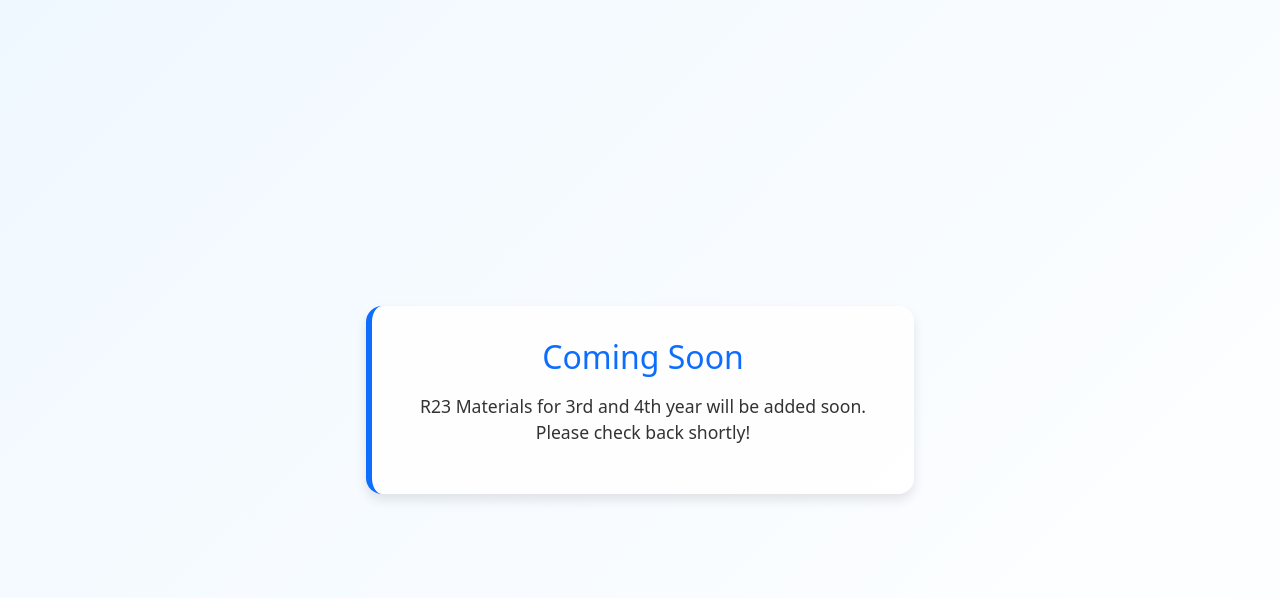
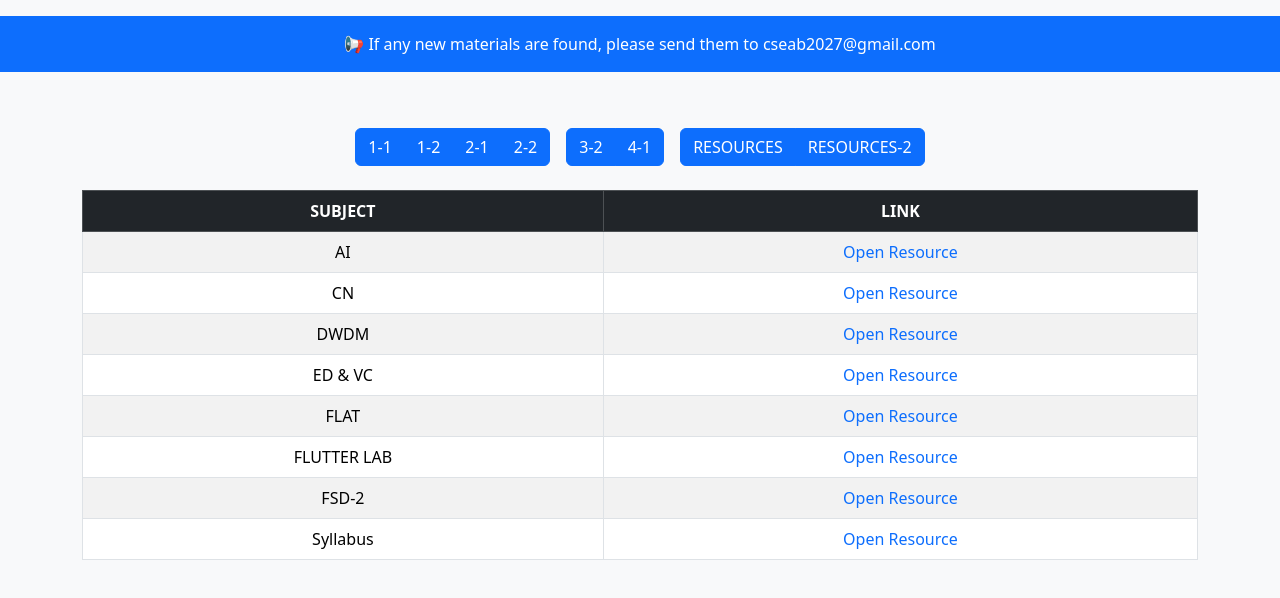
Before and after one commit to cse2027/cse, a plain HTML site: page 3-1(cse).html in a window 1280 px wide. Drawn offline with nearby package versions, Linux system fonts and the light colour scheme.

Commit message:
Update 3-1(cse).html

```diff
--- a/3-1(cse).html
+++ b/3-1(cse).html
@@ -2,62 +2,134 @@
 <html lang="en">
 <head>
   <meta charset="UTF-8" />
-  <meta name="viewport" content="width=device-width, initial-scale=1.0"/>
-  <title>Coming Soon - R23 Materials</title>
-
-  <link href="https://cdn.jsdelivr.net/npm/bootstrap@5.3.0/dist/css/bootstrap.min.css" rel="stylesheet">
-  <script src="https://cdn.jsdelivr.net/npm/bootstrap@5.3.0/dist/js/bootstrap.bundle.min.js"></script>
-
+  <meta name="viewport" content="width=device-width, initial-scale=1.0" />
+  <title>3-1</title>
+  <link href="https://cdn.jsdelivr.net/npm/bootstrap@5.3.3/dist/css/bootstrap.min.css" rel="stylesheet" />
   <style>
     body {
-      background: linear-gradient(135deg, #f0f8ff, #ffffff);
-      min-height: 100vh;
+      background-color: #f8f9fa;
+    }
+    header {
+      background-color: #0d6efd;
+      color: #fff;
+      text-align: center;
+      padding: 1rem;
+      font-weight: 500;
+    }
+    .btn-toolbar {
       display: flex;
-      flex-direction: column;
       justify-content: center;
-      align-items: center;
+      margin-top: 1rem;
+      flex-wrap: wrap;
+    }
+    .btn-group {
+      margin: 0.5rem;
+    }
+    .notice {
+      background-color: #0d6efd;
+      color: #fff;
       text-align: center;
-      padding: 2rem;
+      padding: 1rem;
+      margin-top: 1rem;
+      font-weight: 500;
     }
-
-    .coming-box {
-      background: #ffffffdd;
-      padding: 2rem 3rem;
-      border-radius: 1rem;
-      box-shadow: 0 6px 12px rgba(0, 0, 0, 0.1);
-      border-left: 6px solid #0d6efd;
-      max-width: 600px;
+    a {
+      color: #0d6efd;
+      text-decoration: none;
     }
-
-    .coming-box h1 {
-      font-size: 2rem;
-      margin-bottom: 1rem;
-      color: #0d6efd;
+    a:hover {
+      text-decoration: underline;
     }
-
-    .coming-box p {
-      font-size: 1.1rem;
-      color: #333;
-    }
-footer {
+    footer {
       background-color: #212529;
       color: #fff;
       text-align: center;
+      padding: 1rem;
       position: fixed;
       width: 100%;
       bottom: 0;
     }
+    @media (max-width: 576px) {
+      .btn-toolbar {
+        flex-direction: column;
+        padding: 25px;
+      }
+      .btn-group {
+        flex-direction: column;
+        width: 100%;
+        padding: 5px;
+      }
+    }
   </style>
 </head>
 <body>
-
-  <div class="coming-box">
-    <h1>Coming Soon</h1>
-    <p>
-      R23 Materials for 3rd and 4th year  will be added soon.<br>
-      Please check back shortly!
-    </p>
+  <div class="notice">
+    📢 If any new materials are found, please send them to
+    <a href="mailto:cseab2027@gmail.com" class="text-white">cseab2027@gmail.com</a>
   </div>
 
+  <div class="container mt-5">
+    <div class="btn-toolbar mb-3" role="toolbar" aria-label="Toolbar with button groups">
+      <div class="btn-group" role="group">
+        <a href="1-1(cse).html" class="btn btn-primary">1-1</a>
+        <a href="1-2(cse).html" class="btn btn-primary">1-2</a>
+        <a href="2-1(cse).html" class="btn btn-primary">2-1</a>
+        <a href="2-2(cse).html" class="btn btn-primary">2-2</a>
+      </div>
+      <div class="btn-group" role="group">
+        <a href="3-2(cse).html" class="btn btn-primary">3-2</a>
+        <a href="4-1(cse).html" class="btn btn-primary">4-1</a>
+      </div>
+      <div class="btn-group" role="group">
+        <a href="extra_resources.html" class="btn btn-primary">RESOURCES</a>
+        <a href="extra_resources_2.html" class="btn btn-primary">RESOURCES-2</a>
+      </div>
+    </div>
+  </div>
+
+  <div class="container">
+    <table class="table table-bordered table-striped text-center align-middle">
+      <thead class="table-dark">
+        <tr>
+          <th>SUBJECT</th>
+          <th>LINK</th>
+        </tr>
+      </thead>
+      <tbody>
+        <tr>
+          <td>AI</td>
+          <td><a href="https://drive.google.com/drive/u/1/folders/19G4Sbq7H2aZf6239gNdjt6xLly5Gpk6V" target="_blank">Open Resource</a></td>
+        </tr>
+        <tr>
+          <td>CN</td>
+          <td><a href="https://drive.google.com/drive/u/1/folders/1kEg7yGm53BXp6afpg8KiMbKQ6qa8bXGT" target="_blank">Open Resource</a></td>
+        </tr>
+        <tr>
+          <td>DWDM</td>
+          <td><a href="https://drive.google.com/drive/u/1/folders/1gWTmKxrQVLANbQddTVZLo9wyhFWhKXpW" target="_blank">Open Resource</a></td>
+        </tr>
+        <tr>
+          <td>ED & VC</td>
+          <td><a href="https://drive.google.com/drive/u/1/folders/1RkYj1CRJWrwUgCadAIIs9HiOmjFsps9j" target="_blank">Open Resource</a></td>
+        </tr>
+        <tr>
+          <td>FLAT</td>
+          <td><a href="https://drive.google.com/drive/u/1/folders/10-WuZQivtwuiFKMNSpE-B5vLqSHyAueR" target="_blank">Open Resource</a></td>
+        </tr>
+        <tr>
+          <td>FLUTTER LAB</td>
+          <td><a href="https://drive.google.com/drive/u/1/folders/1loM7GeM-NW-8c1lA1EHRHF6FbpUMs6Cg" target="_blank">Open Resource</a></td>
+        </tr>
+        <tr>
+          <td>FSD-2</td>
+          <td><a href="https://drive.google.com/drive/u/1/folders/1K1un-JQq7HThV4LpQA_-HgNsGK141EhX" target="_blank">Open Resource</a></td>
+        </tr>
+        <tr>
+          <td>Syllabus</td>
+          <td><a href="https://drive.google.com/drive/u/1/folders/16WGJ-m-L8CbHjL-ibqnLqaynXAF_KBiN" target="_blank">Open Resource</a></td>
+        </tr>
+      </tbody>
+    </table>
+  </div>
 </body>
 </html>
```
